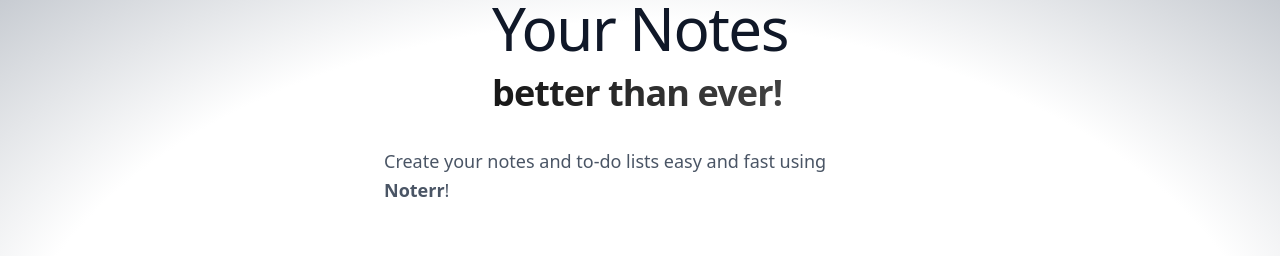
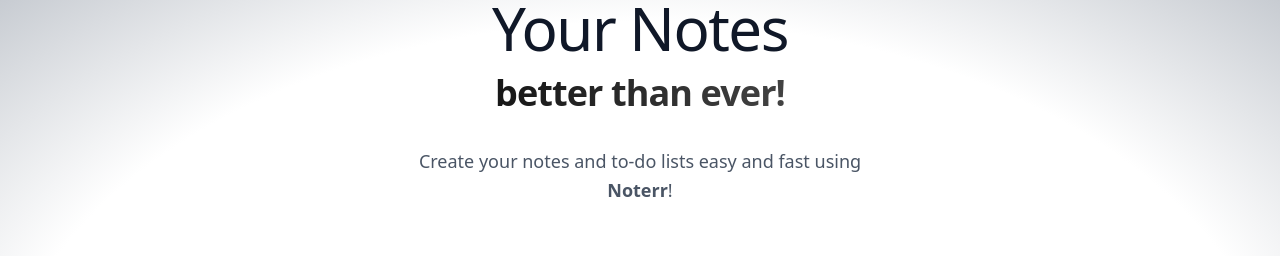
Before and after one commit to STzelas/Noterr-App-React-Front-end, a React (Vite) app: page / in a window 1280 px wide. Shown: the part 298-554 px from the top of the page. Built offline with nearby package versions, Linux system fonts and the light colour scheme; no server answers.

Commit message:
feat: text centered

```diff
--- a/src/pages/HomePage.tsx
+++ b/src/pages/HomePage.tsx
@@ -23,14 +23,14 @@
     <>
       <div className="mx-auto max-w-6xl relative z-10 flex flex-col items-center justify-center mt-50">
         <div className="mb-6 sm:mb-8">
-          <h1 className="text-3xl sm:text-4xl md:text-5xl lg:text-6xl font-bold tracking-tight mb-1 sm:mb-3">
+          <h1 className="text-center text-3xl sm:text-4xl md:text-5xl lg:text-6xl font-bold tracking-tight mb-1 sm:mb-3">
             <span
               className={"font-medium transition-colors duration-300 text-gray-900 dark:text-gray-50"}
             >
               Your Notes
             </span>
           </h1>
-          <h2 className="text-2xl sm:text-3xl md:text-4xl lg:text-4xl font-bold tracking-tight">
+          <h2 className="text-center text-2xl sm:text-3xl md:text-4xl lg:text-4xl font-bold tracking-tight">
             <span
               className={"bg-gradient-to-r bg-[200%_auto] bg-clip-text leading-tight text-transparent transition-all duration-300 from-neutral-900 to-neutral-500 dark:from-neutral-100 dark:via-slate-400 dark:to-neutral-400"}
             >
@@ -40,7 +40,7 @@
 
         </div>
         <p
-          className={"text-base sm:text-lg mb-6 sm:mb-8 max-w-lg mx-auto leading-relaxed transition-colors duration-300 px-4 sm:px-0 text-gray-600 dark:text-gray-200"}
+          className={"text-center text-base sm:text-lg mb-6 sm:mb-8 max-w-lg mx-auto leading-relaxed transition-colors duration-300 px-4 sm:px-0 text-gray-600 dark:text-gray-200"}
         >
           Create your notes and to-do lists easy and fast using <strong>Noterr</strong>!
         </p>
```
